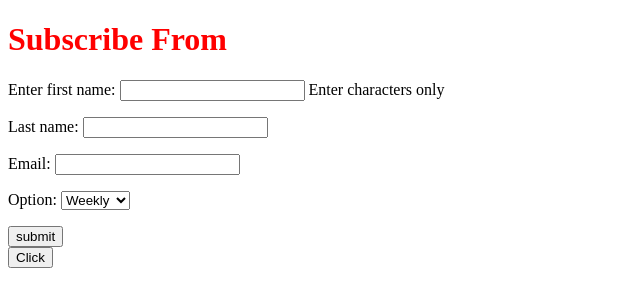
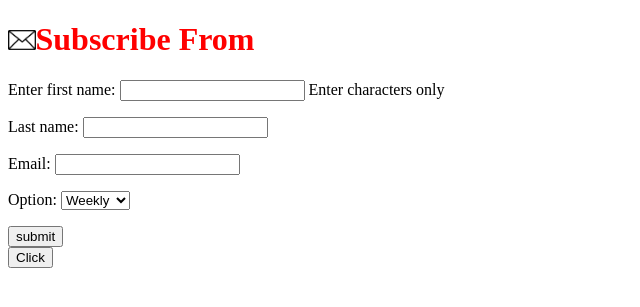
Before and after one commit to pujan-22/django-class-jobapp, a Django app: page /subscribe/ in a window 1280 px wide. Shown: the top 307 px of the page, without its empty margins (0-640 px from the left). Run offline with Django 5.2, Linux system fonts and the light colour scheme.

Commit message:
rendering image

```diff
--- a/subscribe/templates/subscribe/subscribe.html
+++ b/subscribe/templates/subscribe/subscribe.html
@@ -9,7 +9,7 @@
     <link rel="stylesheet" href="{% static "subscribe/style.css" %}">
 </head>
 <body>
-  <h1>Subscribe From</h1>
+  <h1><img src="{% static "subscribe/mail.webp" alt="Subscribe"%}" height="20px">Subscribe From</h1>
   <form method="post">
     {% csrf_token %}
     {{ form.as_p }}
```
Also changed, not shown: subscribe/static/subscribe/mail.webp (added), subscribe/templates/subscribe/mail.webp (added).
